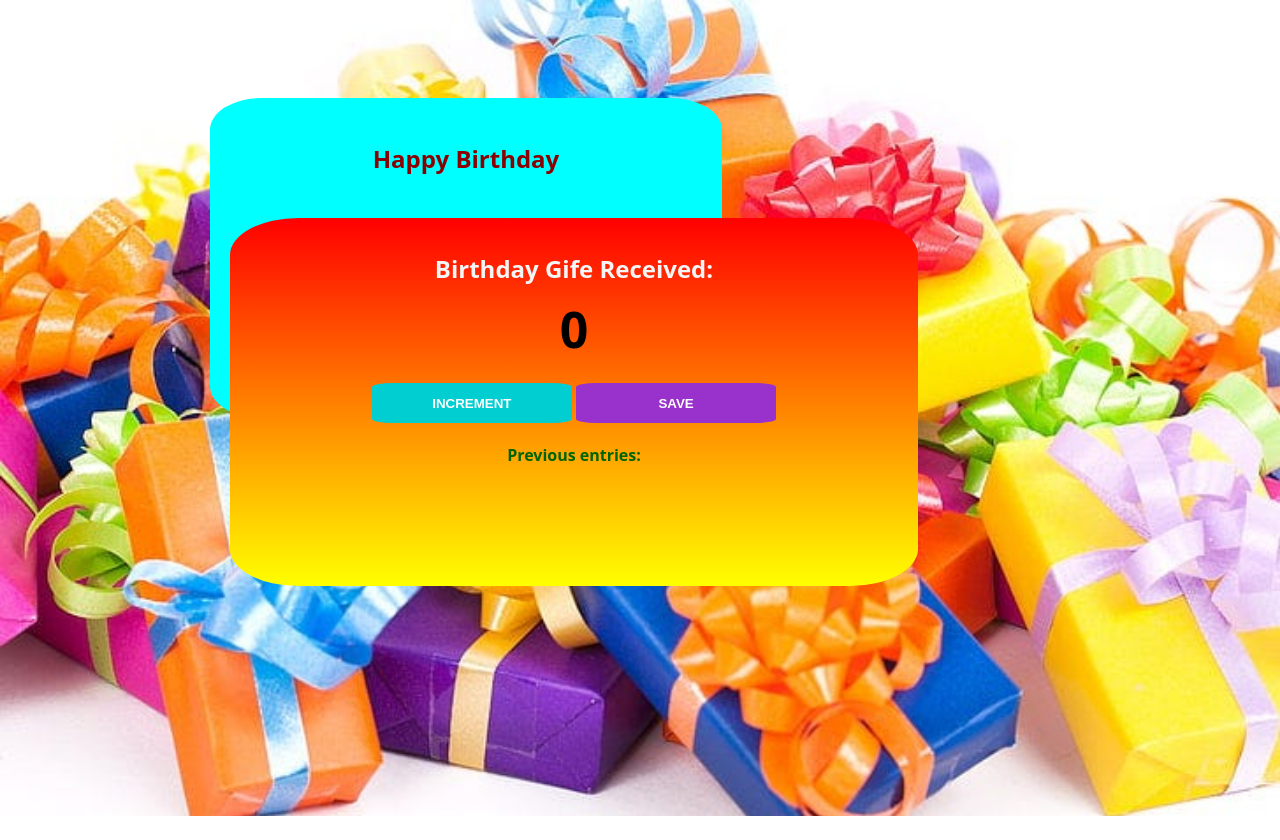
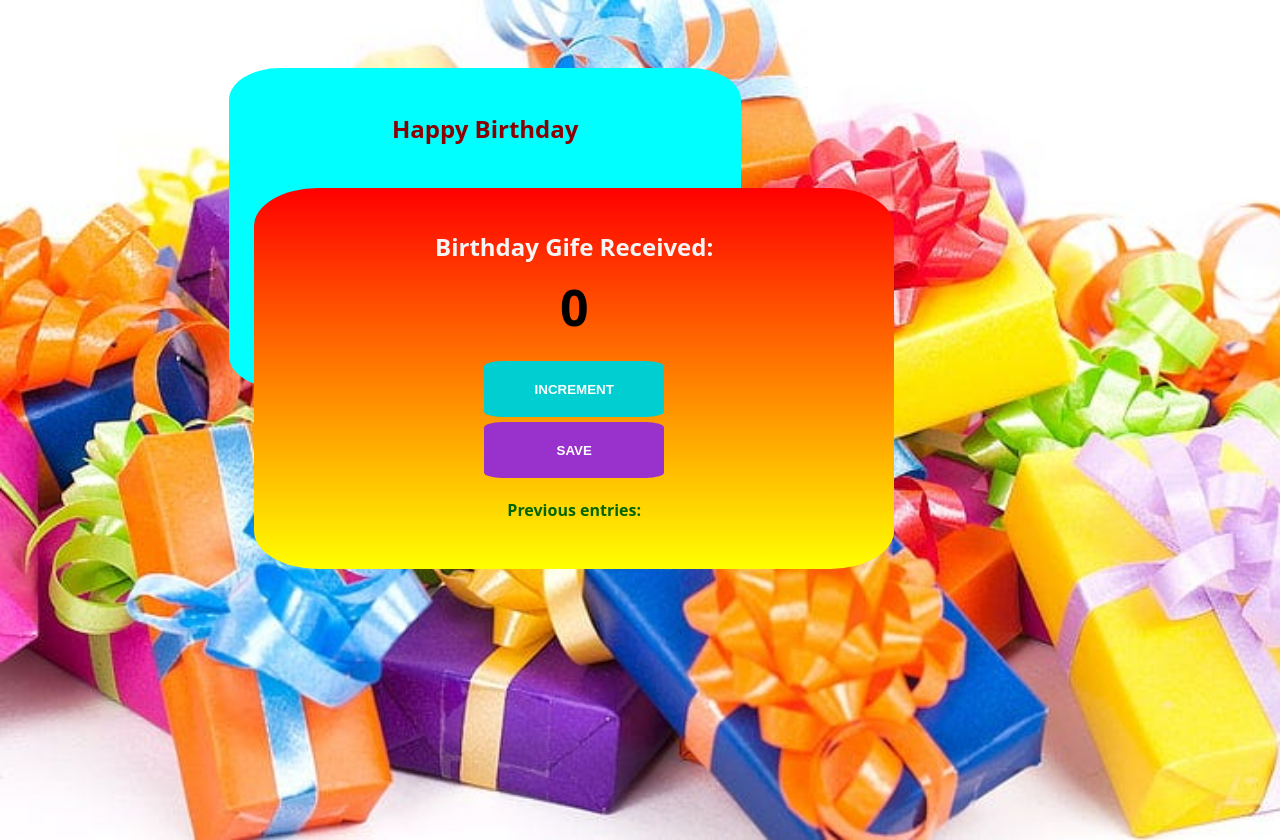
Before and after one commit to CarlosS9400/birthdaygift, a website built with Vite: page index.html in a window 1280 px wide. Before the commit the page ends 816 px from the top, so only its background shows below. Built offline with nearby package versions, Linux system fonts and the light colour scheme; a web font is replaced by a local one.

Commit message:
Add files via upload

```diff
--- a/index.css
+++ b/index.css
@@ -5,14 +5,16 @@ body {
     font-weight: bold;
     text-align: center;
     font-family: "Happy Monkey", system-ui;
+
 }
 
 main {
-
+    background: gray;
     position: relative;
     max-width: 900px;
-    width: 90vw;
-    height: 90vh;
+    width: 65%;
+    height: auto;
+    box-sizing: border-box;
 
     margin: 3em auto;
 }
@@ -20,11 +22,12 @@ main {
 .first {
     background: cyan;
     position: absolute;
-    top: 50;
-    left: 20;
+    top: 20;
+    left: 0;
     width: 40vw;
     height: 40vh;
     border-radius: 10%;
+    box-sizing: border-box;
 
 }
 
@@ -37,13 +40,19 @@ main {
 .second {
     background-image: linear-gradient(180deg, red, yellow);
     position: absolute;
-    top: 170;
-    left: 40;
+    top: 140;
+    left: 25;
     width: 50vw;
-    height: 40vh;
+    height: auto;
     border-radius: 10%;
 
-    padding: 1.5em;
+    display: flex;
+    flex-direction: column;
+    justify-content: center;
+    align-items: center;
+    padding: 2em;
+
+    box-sizing: border-box;
 }
 
 .second h1 {
@@ -82,11 +91,15 @@ button {
 #increment-btn {
     background: darkturquoise;
     border-radius: 10%;
-    height: 5vh;
+    height: 7vh;
+    max-width: 180px;
+    padding: 0.5em;
 }
 
 #save-btn {
     background: darkorchid;
     border-radius: 10%;
-    height: 5vh;
+    height: 7vh;
+    max-width: 180px;
+    padding: 0.5em;
 }
```
